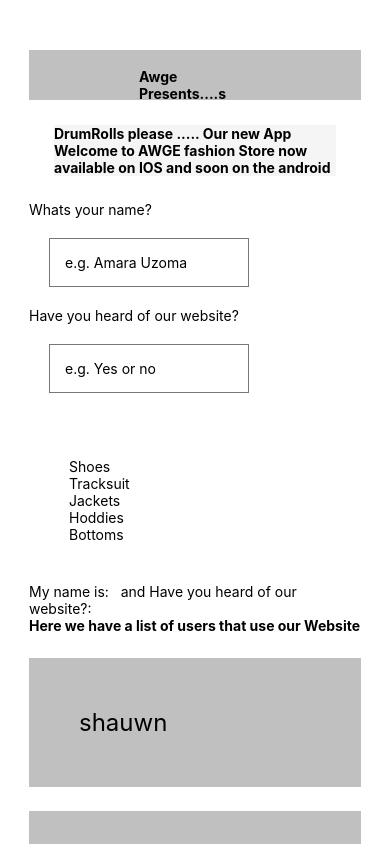
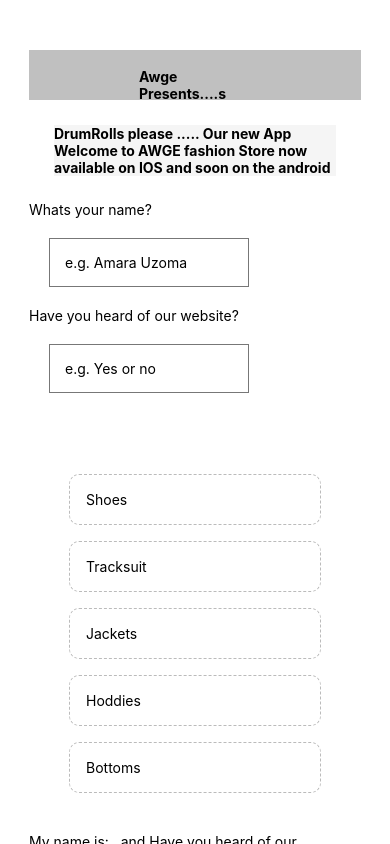
Before and after one commit to amara1092/FS-CA4, a React Native app: screen / in a window 390 px wide. Built offline with nearby package versions, Linux system fonts and the light colour scheme.

Commit message:
Linked my Menu check List to my App

```diff
--- a/App.js
+++ b/App.js
@@ -1,7 +1,7 @@
 import React, { useState } from 'react';
 import { StyleSheet, Text, View, TextInput ,ScrollView,FlatList} from 'react-native';
 import Header from './components/Header';
-
+import Menus from './components/MenuList';
 export default function App (){
 const[name, setName] = useState('')
 const [Response, setResponse] = useState('')
@@ -13,6 +13,15 @@
       { text: 'Hoddies', key: '4' },
       { text: 'Bottoms', key: '5' },
     ])
+
+const pressHandler = (key) => {
+setMenu((prevMenu) => {
+  return prevMenu.filter(menu => menu.key != key);
+
+});
+
+}
+
 const [list, setList] = useState
 ([
   {name:  'shauwn', key: ' 1'},
@@ -51,13 +60,10 @@
           {/*to form */}
 
           <View style={styles.list}>
-          {/*LIST*/}
           <FlatList
           data={menu}
             renderItem={({item}) => (
-            <Text>
-              {item.text}
-            </Text>
+           <Menus item={item} pressHandler={pressHandler} />
 
             )}
 
@@ -70,11 +76,11 @@
         <Text>My name is:  <Text style={styles.boldText}>{name}</Text> and Have you heard of our website?:  <Text style={styles.boldText}>{Response}</Text></Text>
 
             <Text style={styles.boldText}>Here we have a list of users that use our Website</Text>
-       { list.map((item)=> {
+       { list.map((items)=> {
             return (
-              <View key = {item.key}>
-                <Text style={styles.item}>
-                  {item.name}
+              <View key = {items.key}>
+                <Text style={styles.items}>
+                  {items.name}
                 </Text>
               </View>
 
@@ -113,7 +119,7 @@
 
   },
 
-  item: {
+  items: {
     marginTop:24,
     padding:50,
     backgroundColor: 'silver',
```
